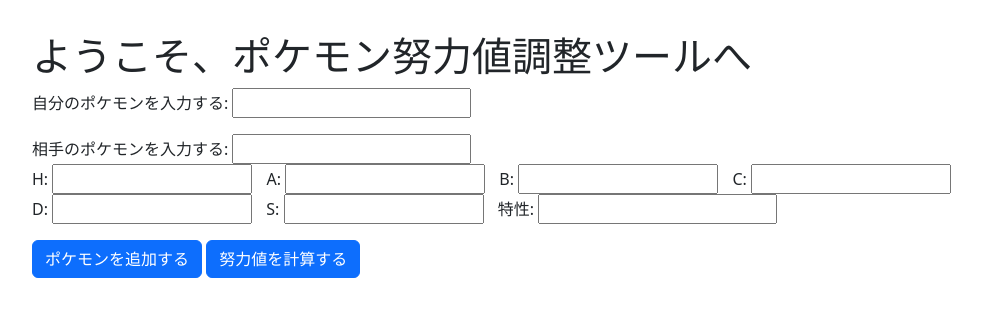
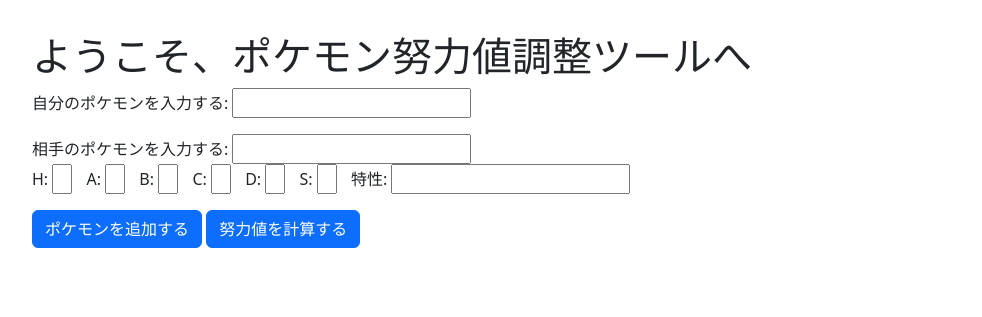
Before and after one commit to shu2-bot/pokemon_EV_auto_adjustment, a Django app: page / in a window 1280 px wide. Shown: the top 317 px of the page, without its empty margins (50-1032 px from the left). Run offline with Django 4.2, Linux system fonts and the light colour scheme; some libraries are stand-ins or nearby versions.

Commit message:
リンク先, cssの修正

```diff
--- a/pokemon_EV_auto_calculation/static/style.css
+++ b/pokemon_EV_auto_calculation/static/style.css
@@ -8,5 +8,5 @@
 }
 
 .input-num {
-    width: 200px;
+    width: 20px;
 }
--- a/pokemon_EV_auto_calculation/templates/base.html
+++ b/pokemon_EV_auto_calculation/templates/base.html
@@ -6,7 +6,7 @@
         <title>Pokemon EV</title>
         {% bootstrap_css %}
         {% bootstrap_javascript %}
-        <link rel="stylesheet" href="{% static 'style.css' %}"
+        <link rel="stylesheet" href="{% static 'style.css' %}">
     </head>
     <body>
         <main>
--- a/pokemon_EV_auto_calculation/templates/result.html
+++ b/pokemon_EV_auto_calculation/templates/result.html
@@ -1,5 +1,5 @@
 {% extends "base.html" %}
 {% block main %}
 <h1 class="title">計算結果を表示</h1>
-<a class="btn btn-primary">タブを閉じる</a>
+<a class="btn btn-primary" href="{% url 'input' %}">タブを閉じる</a>
 {% endblock %}
```
